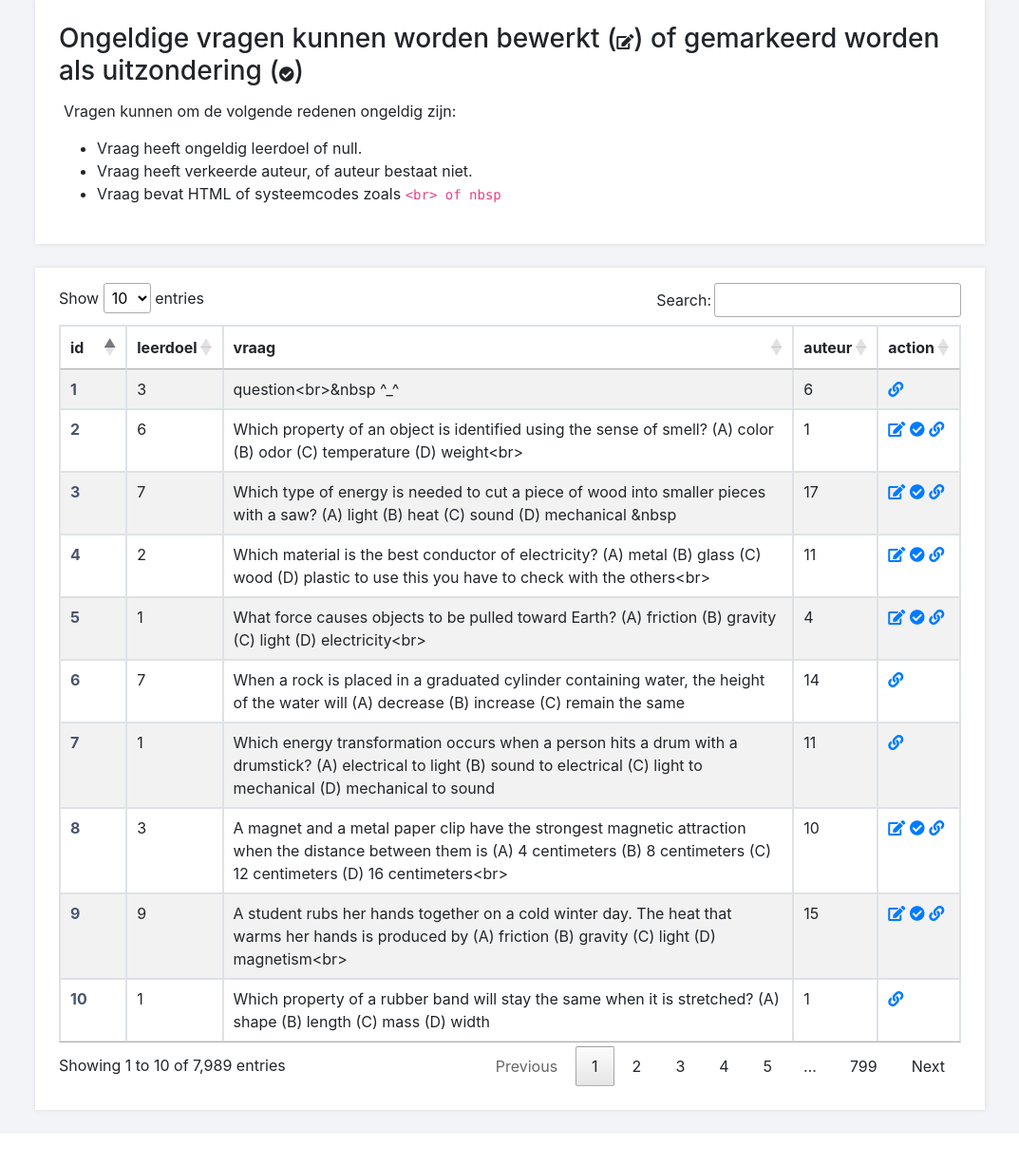
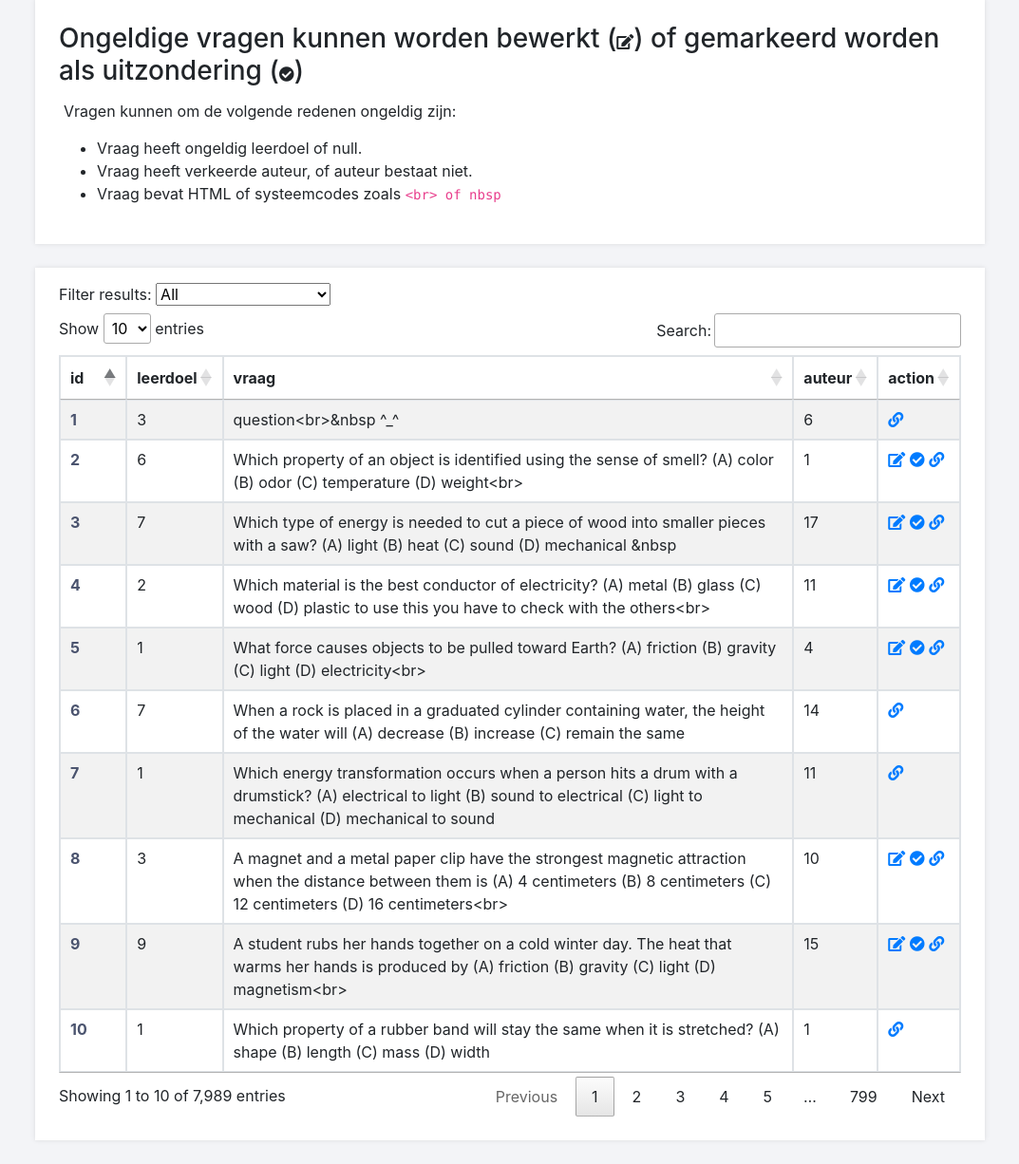
Before and after one commit to Sema-1054531/werkplaats-2-mvc, a Flask app: page /home/vragen in a window 1280 px wide. Shown: the part 276-1502 px from the top of the page at 95% size, without its empty margins (103-1176 px from the left). Before the commit the page ends 1450 px from the top, so only its background shows below. Run offline with Flask 2, Linux system fonts and the light colour scheme; a user stored in the database is signed in; data comes from the database, SQL or seed files in the repository; tables that the repository leaves empty hold one stand-in row (values such as "Sample post"); some libraries are stand-ins or nearby versions.

Commit message:
update vragen.html
add a dropdown filter for the selected issues

```diff
--- a/templates/vragen.html
+++ b/templates/vragen.html
@@ -33,6 +33,18 @@
 <!-- {% endblock %} -->
 
 {% block body %}
+
+<form method="get">
+    <label for="filter">Filter results:</label>
+    <select name="filter" onchange="this.form.submit()">
+        <option value="all" {% if selected_option=='all' %}selected{% endif %}>All</option>
+        <option value="NULL" {% if selected_option=='NULL' %}selected{% endif %}>NULL</option>
+        <option value="br" {% if selected_option=='br' %}selected{% endif %}>Systeemcodes</option>
+        <option value="invalid_leerdoel" {% if selected_option=='invalid_leerdoel' %}selected{% endif %}>Ongeldige
+            leerdoelen</option>
+    </select>
+</form>
+
 <div class="row">
     <div class="col-md-12">
         <table id="example" class="table table-striped table-bordered" style="width:100%">
@@ -53,7 +65,8 @@
                     {% if invalid_questions_status[row[0]] %}
 
                     <td>
-                        <a href='/home/edit_question/{{row[0]}}'><i class="fas fa-edit"></i></a>
+
+                        <a href='/home/edit_question/{{row[0]}}'><i class=" fas fa-edit"></i></a>
                         <a href='/home/set_question_as_exception/{{row[0]}}'><i class="fas fa-check-circle"></i></a>
                         <a href="https://test-correct.nl/?vraag={{row[0]}}" target="_blank"><i
                                 class="fas fa-link"></i></a>
```
